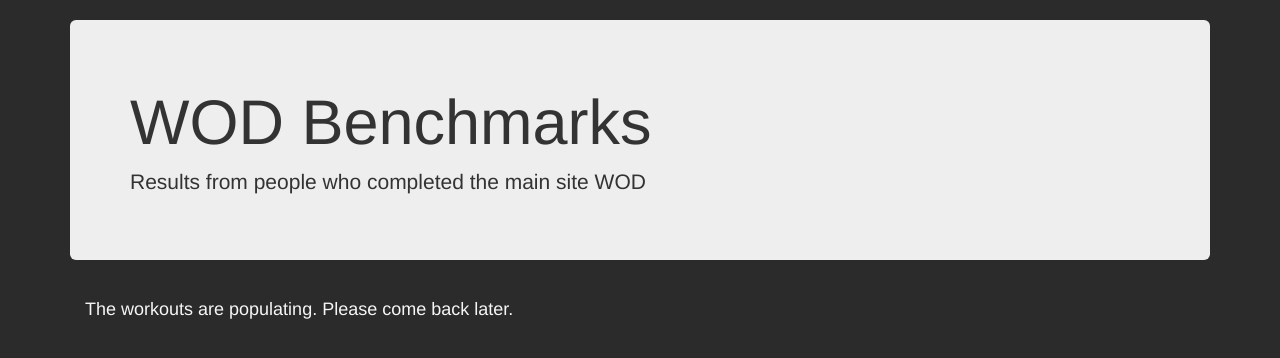
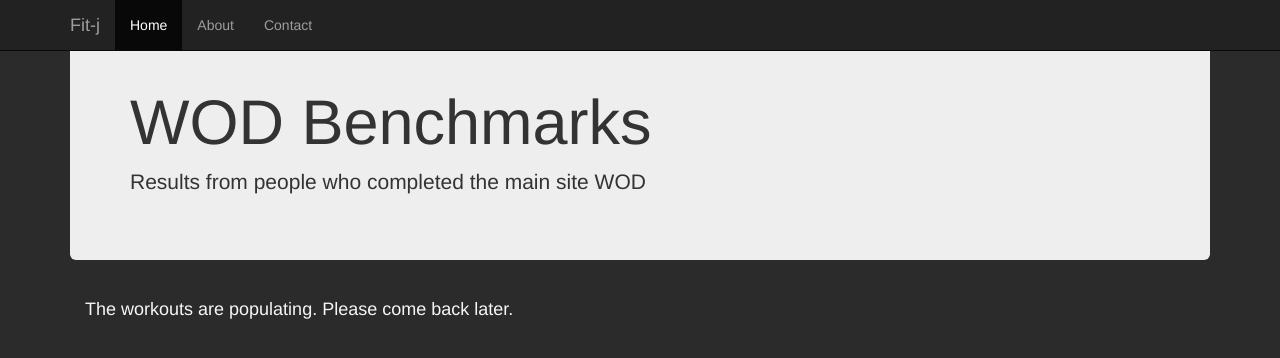
Before and after one commit to turnipsundae/fitjeb, a Django app: page / in a window 1280 px wide. Shown: the top 358 px of the page. Run offline with Django 3.2, Linux system fonts and the light colour scheme; data that the repository does not hold is empty; some libraries are stand-ins or nearby versions.

Commit message:
Add navbar no js

```diff
--- a/browse/templates/browse/base.html
+++ b/browse/templates/browse/base.html
@@ -22,6 +22,29 @@
     <![endif]-->
   </head>
   <body>
+    {% block navbar %}
+    <nav class="navbar navbar-fixed-top navbar-inverse">
+      <div class="container">
+        <div class="navbar-header">
+          <button type="button" class="navbar-toggle collapsed" data-toggle="collapse" data-target="#navbar" aria-expanded="false" aria-controls="navbar">
+            <span class="sr-only">Toggle navigation</span>
+            <span class="icon-bar"></span>
+            <span class="icon-bar"></span>
+            <span class="icon-bar"></span>
+          </button>
+          <a class="navbar-brand" href="/">Fit-j</a>
+        </div>
+        <div id="navbar" class="collapse navbar-collapse">
+          <ul class="nav navbar-nav">
+            <li class="active"><a href="/">Home</a></li>
+            <li><a href="/wods/about/">About</a></li>
+            <li><a href="/wods/contact">Contact</a></li>
+          </ul>
+        </div><!-- /.nav-collapse -->
+      </div><!-- /.container -->
+    </nav><!-- /.navbar -->
+
+    {% endblock %}
     {% block content %}{% endblock %}
 
     <!-- jQuery (necessary for Bootstrap's JavaScript plugins) -->
--- a/browse/templates/browse/index.html
+++ b/browse/templates/browse/index.html
@@ -25,9 +25,9 @@
             </div>
         </div>
         {% endfor %}
-    </div>
+    </div> <!-- index list -->
 
-    <div>
+    <div class="text-center">
     {% if is_paginated %}
         <ul class="pagination">
             {% if workout.has_previous %}
--- a/browse/urls.py
+++ b/browse/urls.py
@@ -7,4 +7,6 @@ app_name = 'browse'
 urlpatterns = [
     url(r'^$', views.IndexView.as_view(), name='index'),
     url(r'^(?P<pk>[0-9]+)/$', views.WorkoutDetailView.as_view(), name='workoutdetail'),
+    url(r'^about/$', views.AboutView.as_view(), name='about'),
+    url(r'^contact/$', views.ContactView.as_view(), name='about'),
 ]
--- a/browse/views.py
+++ b/browse/views.py
@@ -43,3 +43,9 @@ class WorkoutDetailView(generic.DetailView):
         # Change format of results for better readability
         context['benchmark_list'] = self.get_pretty_results(context['workout'].uom, context['benchmark_list'])
         return context
+
+class AboutView(generic.TemplateView):
+    template_name = 'browse/about.html'
+
+class ContactView(generic.TemplateView):
+    template_name = 'browse/contact.html'
```
Also changed, not shown: other parts of browse/templates/browse/index.html (+2 -2 lines), browse/templates/browse/about.html (added, +13 -0 lines), browse/templates/browse/contact.html (added, +13 -0 lines).
